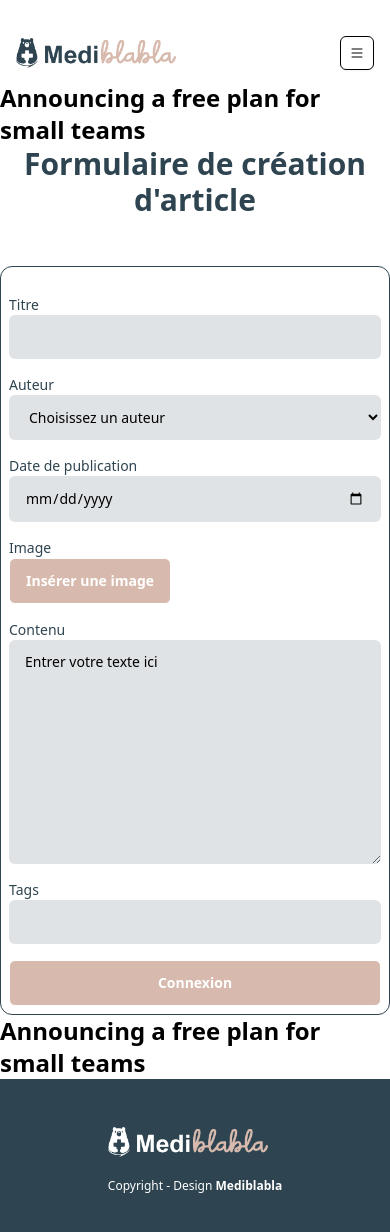
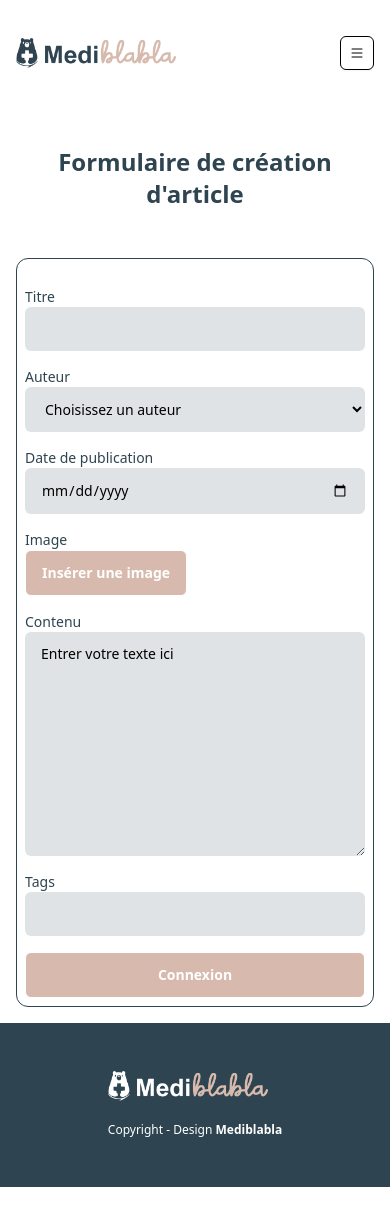
Before and after one commit to Lotshana/Mediblabla, a Vue app: page /CreaArt in a window 390 px wide. Shown: the top 1232 px of the page. After the commit the page ends 1187 px from the top, so only its background shows below. Built offline with nearby package versions, Linux system fonts and the light colour scheme.

Commit message:
Modif design responsive

```diff
--- a/src/components/Footer.vue
+++ b/src/components/Footer.vue
@@ -3,9 +3,9 @@
 </script>
 
 <template>
- <footer class="py-12 bg-darkblue text-white flex justify-center text-center min-with: calc(100vh-header-footer)">
+ <footer class="py-12 bg-darkblue text-white flex justify-center text-center min-h-full">
     <div class="flex flex-col justify-center">
-        <a href=""><img src="../assets/white-logo.png" alt="logo-mediblabla" class="logo-mediblabla"></a>
+        <a href="/"><img src="../assets/white-logo.png" alt="logo-mediblabla" class="logo-mediblabla"></a>
         <p class="mt-5">
             Copyright - Design <span class="font-bold">Mediblabla</span>
         </p>
--- a/src/components/Header.vue
+++ b/src/components/Header.vue
@@ -6,7 +6,7 @@
 <header class="flex flex-wrap sm:justify-start sm:flex-nowrap z-50 w-full bg-white border-gray-200 text-sm py-3 sm:py-0 mt-6">
   <nav class="relative max-w-7xl w-full mx-auto px-4 sm:flex sm:items-center sm:justify-between sm:px-6 lg:px-8" aria-label="Global">
     <div class="flex items-center justify-between">
-      <a class="flex-none text-xl font-semibold dark:text-white" href="#" aria-label="Brand"><img src="../assets/logo.png" alt="logo-mediblabla" class="logo-mediblabla"></a>
+      <a class="flex-none text-xl font-semibold dark:text-white" href="/" aria-label="Brand"><img src="../assets/logo.png" alt="logo-mediblabla" class="logo-mediblabla"></a>
       <div class="sm:hidden">
         <button type="button" class="hs-collapse-toggle p-2 inline-flex justify-center items-center gap-2 rounded-md border font-medium bg-white text-darkblue-700 shadow-sm align-middle hover:bg-gray-50" data-hs-collapse="#navbar-collapse-with-animation" aria-controls="navbar-collapse-with-animation" aria-label="Toggle navigation">
           <svg class="hs-collapse-open:hidden w-4 h-4" width="16" height="16" viewBox="0 0 16 16">
--- a/src/components/LoginForm.vue
+++ b/src/components/LoginForm.vue
@@ -1,6 +1,6 @@
 <template>
 
-        <div class="p-4 sm:p-7 w-3/6 mx-auto mt-12 mb-48">
+        <div class="p-4 sm:p-7 mx-auto mt-12 mb-48 connexion">
           <div class="text-center">
             <h1 class="block text-2xl font-bold text-darkblue" v-if="mode == 'login'">Connexion</h1>
             <h1 class="block text-2xl font-bold text-darkblue" v-else>Inscription</h1>
@@ -14,7 +14,7 @@
             </p>
           </div>
 
-          <div class="mt-5">
+          <div class="mt-5 border rounded-xl p-2 mt-12 sm:p-6 lg:p-8 border-darkblue max-w-lg mx-auto">
             <form @submit.prevent="submit()">
               <div class="grid gap-y-4">
                 <!-- <p v-if="errorMessage" class="(error A VOIR AVEC TAILWIND)"></p> -->
@@ -67,7 +67,7 @@
                   </button>
               </div>
             </form>
-            <h1 class="text-4xl font-bold md:text-3xl dark:text-white">Announcing a free plan for small teams</h1>
+            <!-- <h1 class="text-4xl font-bold md:text-3xl dark:text-white">Announcing a free plan for small teams</h1> -->
         </div>
     </div>
 
@@ -149,3 +149,12 @@
     }
   };
   </script>
+
+<style>
+    @media screen and (max-width: 768px){
+            .connexion {
+              width: 100%;
+              margin-bottom: 50px;
+            }
+        }
+</style>
--- a/src/store/index.js
+++ b/src/store/index.js
@@ -3,7 +3,7 @@ import { createStore } from 'vuex';
 const axios = require('axios');
 
 const instance = axios.create({
-    baseURL: 'https://api.example.com' // PAS D'API ?
+    baseURL: '../Php_Mediblabla/API_PHP-main'
 });
 
 // Create a new store instance
--- a/src/views/CreaArt.vue
+++ b/src/views/CreaArt.vue
@@ -2,18 +2,21 @@
 
 </script>
 <template>
-        <h2 class="text-2xl font-bold md:text-3xl dark:text-white">Announcing a free plan for small teams</h2>
-  <h2 class="text-3xl font-bold text-darkblue sm:text-4xl text-center">Formulaire de création d'article</h2>
-    <form action="" method="" class="flex flex-col border rounded-xl p-2 sm:p-6 lg:p-8 border-darkblue mt-12 max-w-lg mx-auto">
+    <main class="p-4 sm:p-7 mt-12 articleForm">
+    <h2 class="block text-2xl font-bold text-darkblue text-center">Formulaire de création d'article</h2>
+    <form action="" method=""
+        class="flex flex-col border rounded-xl p-2 mt-12 sm:p-6 lg:p-8 border-darkblue max-w-lg mx-auto">
         <div class="mt-5 grid grid-cols-1 gap-4 lg:gap-6">
             <div class="relative">
                 <label for="" class="block text-sm text-darkblue font-medium">Titre</label>
-        <input type="text" class="py-3 px-4 block w-full bg-lightgrey border-gray-200 rounded-md text-sm focus:border-blue-500 focus:ring-blue-500 dark:bg-gray-800 dark:border-gray-700 dark:text-gray-400">
+                <input type="text"
+                    class="py-3 px-4 block w-full bg-lightgrey border-gray-200 rounded-md text-sm focus:border-blue-500 focus:ring-blue-500 dark:bg-gray-800 dark:border-gray-700 dark:text-gray-400">
             </div>
 
             <div class="relative ">
                 <label for="" class="block text-sm text-darkblue font-medium">Auteur</label>
-    <select name="" id="" class="py-3 px-4 block w-full border-gray-200 rounded-md text-sm focus:border-blue-500 focus:ring-blue-500 bg-lightgrey dark:border-gray-700 dark:text-gray-400">
+                <select name="" id=""
+                    class="py-3 px-4 block w-full border-gray-200 rounded-md text-sm focus:border-blue-500 focus:ring-blue-500 bg-lightgrey dark:border-gray-700 dark:text-gray-400">
                     <option value="" class="text-gray-400">Choisissez un auteur</option>
                     <option value="">Joe Doe</option>
                     <option value="">Jane Michel</option>
@@ -24,29 +27,40 @@
 
             <div class="relative">
                 <label for="" class="block text-sm text-darkblue font-medium">Date de publication</label>
-    <input type="date" class="py-3 px-4 block w-full  bg-lightgrey border-gray-200 rounded-md text-sm focus:border-blue-500 focus:ring-blue-500 dark:bg-gray-800 dark:border-gray-700 dark:text-gray-400">
+                <input type="date"
+                    class="py-3 px-4 block w-full  bg-lightgrey border-gray-200 rounded-md text-sm focus:border-blue-500 focus:ring-blue-500 dark:bg-gray-800 dark:border-gray-700 dark:text-gray-400">
             </div>
 
             <div class="relative">
                 <label for="" class="block text-sm text-darkblue font-medium">Image</label>
-    <button class="py-3 px-4 inline-flex justify-center items-center gap-2 rounded-md border border-transparent font-semibold bg-beige text-white hover:bg-blue-600 focus:outline-none focus:ring-2 focus:ring-blue-500 focus:ring-offset-2 transition-all text-sm dark:focus:ring-offset-gray-800">Insérer une image</button>
+                <button
+                    class="py-3 px-4 inline-flex justify-center items-center gap-2 rounded-md border border-transparent font-semibold bg-beige text-white hover:bg-blue-600 focus:outline-none focus:ring-2 focus:ring-blue-500 focus:ring-offset-2 transition-all text-sm dark:focus:ring-offset-gray-800">Insérer
+                    une image</button>
             </div>
 
             <div class="relative">
                 <label for="" class="block text-sm text-darkblue font-medium">Contenu</label>
-    <textarea name="" id="" cols="30" rows="10" class="py-3 px-4 block w-full  bg-lightgrey border-gray-200 rounded-md text-sm focus:border-blue-500 focus:ring-blue-500 dark:bg-gray-800 dark:border-gray-700 dark:text-gray-400">Entrer votre texte ici</textarea>
+                <textarea name="" id="" cols="30" rows="10"
+                    class="py-3 px-4 block w-full  bg-lightgrey border-gray-200 rounded-md text-sm focus:border-blue-500 focus:ring-blue-500 dark:bg-gray-800 dark:border-gray-700 dark:text-gray-400">Entrer votre texte ici</textarea>
             </div>
 
             <div class="relative">
                 <label for="" class="block text-sm text-darkblue font-medium">Tags</label>
-    <input type="text" class="py-3 px-4 block w-full  bg-lightgrey border-gray-200 rounded-md text-sm focus:border-blue-500 focus:ring-blue-500 dark:bg-gray-800 dark:border-gray-700 dark:text-gray-400">
+                <input type="text"
+                    class="py-3 px-4 block w-full  bg-lightgrey border-gray-200 rounded-md text-sm focus:border-blue-500 focus:ring-blue-500 dark:bg-gray-800 dark:border-gray-700 dark:text-gray-400">
             </div>
 
-    <button type="submit" class="py-3 px-4 inline-flex justify-center items-center gap-2 rounded-md border border-transparent font-semibold bg-beige text-white hover:bg-blue-600 focus:outline-none focus:ring-2 focus:ring-blue-500 focus:ring-offset-2 transition-all text-sm dark:focus:ring-offset-gray-800">Connexion</button>
+            <button type="submit"
+                class="py-3 px-4 inline-flex justify-center items-center gap-2 rounded-md border border-transparent font-semibold bg-beige text-white hover:bg-blue-600 focus:outline-none focus:ring-2 focus:ring-blue-500 focus:ring-offset-2 transition-all text-sm dark:focus:ring-offset-gray-800">Connexion</button>
         </div>
     </form>
-<h2 class="text-2xl font-bold md:text-3xl dark:text-white">Announcing a free plan for small teams</h2>
-
+    </main>
 </template>
 <style>
+    @media screen and (max-width: 768px) {
+        .articleForm {
+            width: 100%;
+            /* margin: auto 20px 50px 20px; */
+        }
+    }
 </style>
```
Lines whose indentation alone changed are shown as unchanged.
